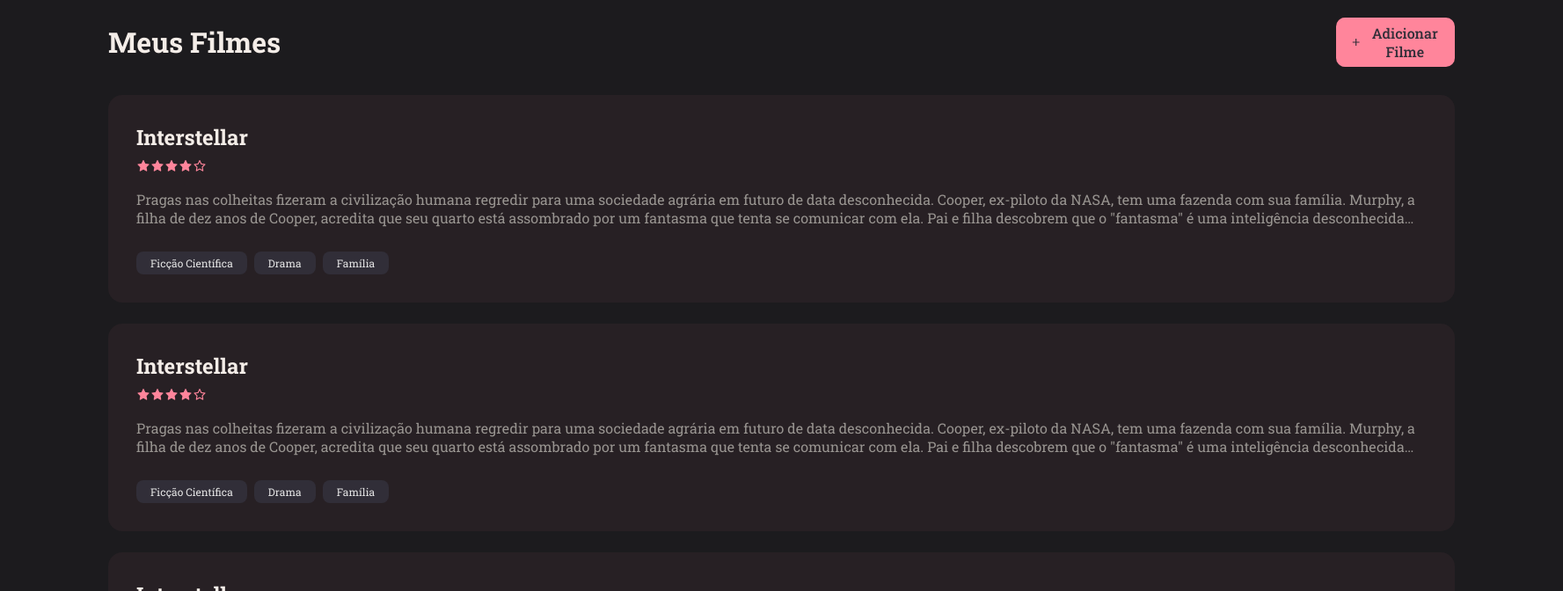
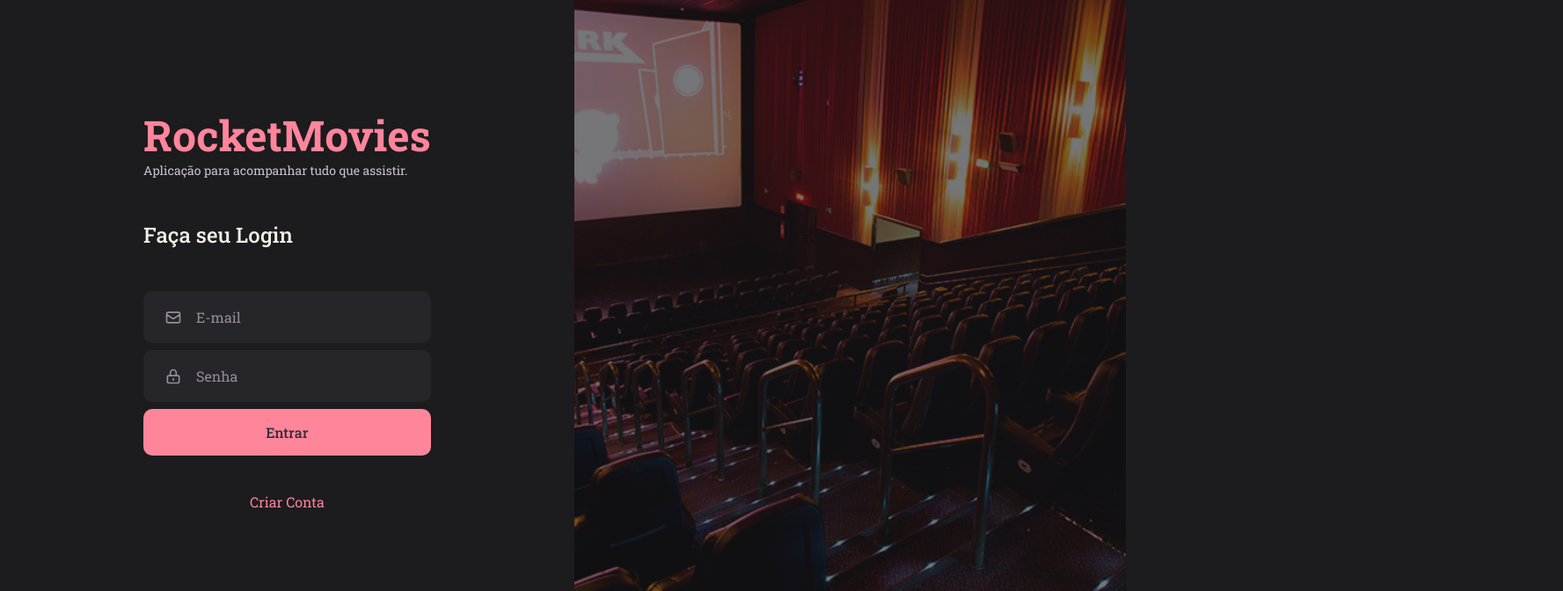
Before and after one commit to GabrielLoures/RocketMovies, a React (Vite) app: page / in a window 1280 px wide. Shown: the part 128-800 px from the top of the page at 88% size, 1777 px wide, since content can reach past the window. Built offline with nearby package versions, Linux system fonts and the light colour scheme.

Commit message:
End Revision 1

```diff
--- a/src/pages/SignIn/index.jsx
+++ b/src/pages/SignIn/index.jsx
@@ -5,6 +5,8 @@ import { HiOutlineMail, HiOutlineLockClosed } from 'react-icons/hi';
 import { Input } from '../../components/Input';
 
 import { Button } from '../../components/Button';
+
+import { Link } from 'react-router-dom';
 
 export function SignIn() {
 
@@ -23,7 +25,7 @@ export function SignIn() {
 
         <Button title="Entrar" />
 
-        <a href="#">Criar Conta</a>
+        <Link to="/register">Criar Conta</Link>
       </Form>
 
       <Background></Background>
--- a/src/pages/SignUp/index.jsx
+++ b/src/pages/SignUp/index.jsx
@@ -5,6 +5,8 @@ import { HiOutlineMail, HiOutlineLockClosed, HiOutlineUser, HiOutlineArrowSmLeft
 import { Input } from '../../components/Input';
 
 import { Button } from '../../components/Button';
+
+import { Link } from 'react-router-dom';
 
 export function SignUp() {
 
@@ -24,10 +26,10 @@ export function SignUp() {
 
         <Button title="Cadastrar" />
 
-        <a href="#">
+        <Link to="/">
           <HiOutlineArrowSmLeft />
           Voltar para o login
-        </a>
+        </Link>
       </Form>
 
       <Background></Background>
--- a/src/routes/index.jsx
+++ b/src/routes/index.jsx
@@ -6,7 +6,7 @@ import { AuthRoutes } from "./auth.routes";
 export function Routes() {
   return (
     <BrowserRouter>
-      <AppRoutes/>
+      <AuthRoutes />
     </BrowserRouter>
   )
 }
```
